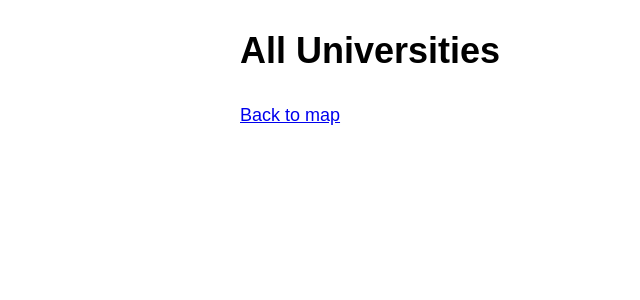
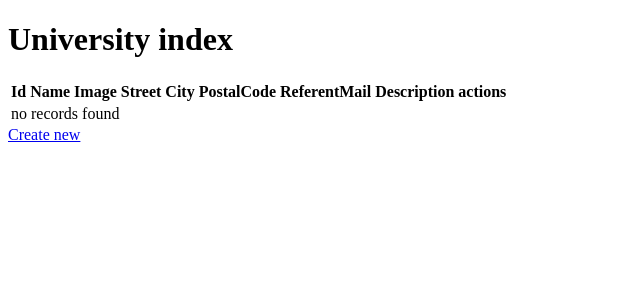
Before and after one commit to NathanMachrouh/reims-php-2009-project3-neomaround-the-world, a Symfony app: template templates/university/index.html.twig in a window 1280 px wide. Shown: the top 300 px of the page, without its empty margins (0-640 px from the left). Run offline with Twig, Linux system fonts and the light colour scheme; the template is opened without the code that fills it, so the values that code supplies are empty; some libraries are stand-ins or nearby versions.

Commit message:
feat: Make University CRUD

```diff
--- /dev/null
+++ b/templates/university/_delete_form.html.twig
@@ -0,0 +1,5 @@
+<form method="post" action="{{ path('university_delete', {'id': university.id}) }}" onsubmit="return confirm('Are you sure you want to delete this item?');">
+    <input type="hidden" name="_method" value="DELETE">
+    <input type="hidden" name="_token" value="{{ csrf_token('delete' ~ university.id) }}">
+    <button class="btn">Delete</button>
+</form>
--- /dev/null
+++ b/templates/university/_form.html.twig
@@ -0,0 +1,4 @@
+{{ form_start(form) }}
+    {{ form_widget(form) }}
+    <button class="btn">{{ button_label|default('Save') }}</button>
+{{ form_end(form) }}
--- a/templates/university/index.html.twig
+++ b/templates/university/index.html.twig
@@ -1,23 +1,47 @@
 {% extends 'base.html.twig' %}
 
-{% block title %}Hello CountryController!{% endblock %}
+{% block title %}University index{% endblock %}
 
 {% block body %}
-<style>
-    .example-wrapper { margin: 1em auto; max-width: 800px; width: 95%; font: 18px/1.5 sans-serif; }
-    .example-wrapper code { background: #F5F5F5; padding: 2px 6px; }
-</style>
+    <h1>University index</h1>
 
-<div class="example-wrapper">
-    <h1>All Universities</h1>
+    <table class="table">
+        <thead>
+            <tr>
+                <th>Id</th>
+                <th>Name</th>
+                <th>Image</th>
+                <th>Street</th>
+                <th>City</th>
+                <th>PostalCode</th>
+                <th>ReferentMail</th>
+                <th>Description</th>
+                <th>actions</th>
+            </tr>
+        </thead>
+        <tbody>
+        {% for university in universities %}
+            <tr>
+                <td>{{ university.id }}</td>
+                <td>{{ university.name }}</td>
+                <td>{{ university.image }}</td>
+                <td>{{ university.street }}</td>
+                <td>{{ university.city }}</td>
+                <td>{{ university.postalCode }}</td>
+                <td>{{ university.referentMail }}</td>
+                <td>{{ university.description }}</td>
+                <td>
+                    <a href="{{ path('university_show', {'id': university.id}) }}">show</a>
+                    <a href="{{ path('university_edit', {'id': university.id}) }}">edit</a>
+                </td>
+            </tr>
+        {% else %}
+            <tr>
+                <td colspan="9">no records found</td>
+            </tr>
+        {% endfor %}
+        </tbody>
+    </table>
 
-    <ul>
-    {% for university in universities %}
-        <li><a href="{{ path("university_show", { id: university.id }) }}"> {{ university.name }}</li>
-    {% endfor %}
-    </ul>
-    <a href="{{ path('home') }}">
-        Back to map
-    </a>
-</div>
+    <a href="{{ path('university_new') }}">Create new</a>
 {% endblock %}
```
Also changed, not shown: src/Controller/UniversityController.php (+66 -6 lines), src/Form/UniversityType.php (added, +32 -0 lines), templates/university/edit.html.twig (added, +13 -0 lines), templates/university/new.html.twig (added, +11 -0 lines), templates/university/show.html.twig (+43 -9 lines).
